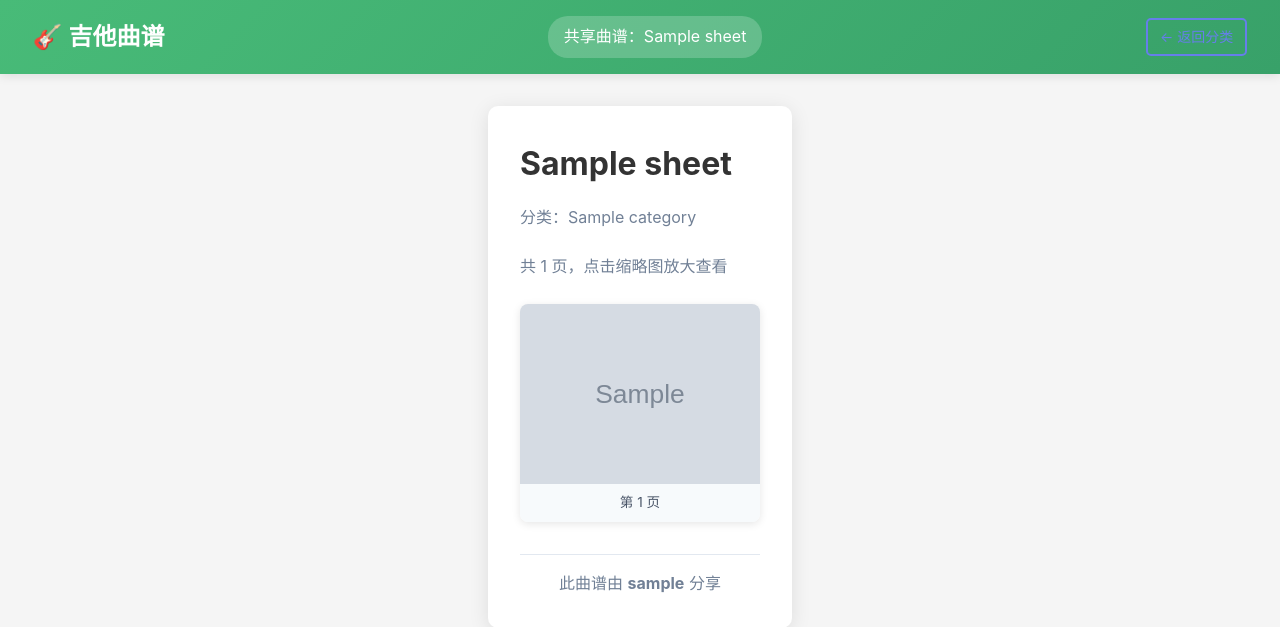
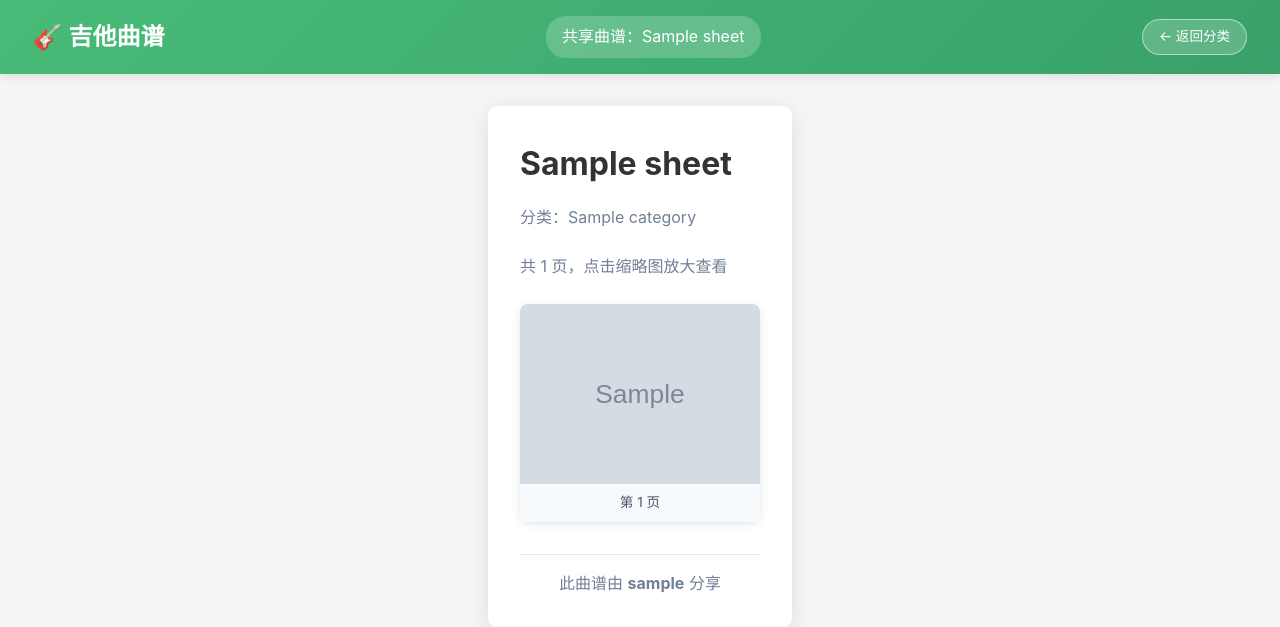
Before and after one commit to humilate/guitar-manage, a Django app: template sheets/templates/sheets/shared_sheet.html in a window 1280 px wide. Shown: the top 627 px of the page. Run offline with Django 5.2, Linux system fonts and the light colour scheme; the template is opened without the code that fills it: most values are stand-ins (such as "Sample title", 1, 10 or a date in 2020); grey boxes marked "Sample" are stand-in pictures.

Commit message:
v1.8.6 优化：共享页面导航栏按钮样式

```diff
--- a/sheets/templates/sheets/shared_sheet.html
+++ b/sheets/templates/sheets/shared_sheet.html
@@ -182,10 +182,30 @@
         <div class="container">
             <a href="/" class="logo">🎸 吉他曲谱</a>
             <span class="shared-badge">共享曲谱：{{ sheet.title }}</span>
+            <style>
+                .btn-nav-back {
+                    background: rgba(255,255,255,0.2);
+                    color: #fff;
+                    border: 1px solid rgba(255,255,255,0.5);
+                    padding: 0.4rem 1rem;
+                    border-radius: 20px;
+                    font-size: 0.85rem;
+                    text-decoration: none;
+                    transition: all 0.2s;
+                    white-space: nowrap;
+                    display: inline-flex;
+                    align-items: center;
+                    gap: 0.3rem;
+                }
+                .btn-nav-back:hover {
+                    background: rgba(255,255,255,0.3);
+                    border-color: rgba(255,255,255,0.8);
+                }
+            </style>
             {% if sheet.category %}
-            <a href="{% url 'shared_category' sheet.category.share_token %}" class="btn btn-sm btn-outline">&larr; 返回分类</a>
+            <a href="{% url 'shared_category' sheet.category.share_token %}" class="btn-nav-back">&larr; 返回分类</a>
             {% else %}
-            <a href="/" class="btn btn-sm btn-outline">&larr; 返回首页</a>
+            <a href="/" class="btn-nav-back">&larr; 返回首页</a>
             {% endif %}
         </div>
     </nav>
```
Also changed, not shown: sheets/templates/sheets/shared_category.html (+19 -1 lines).
